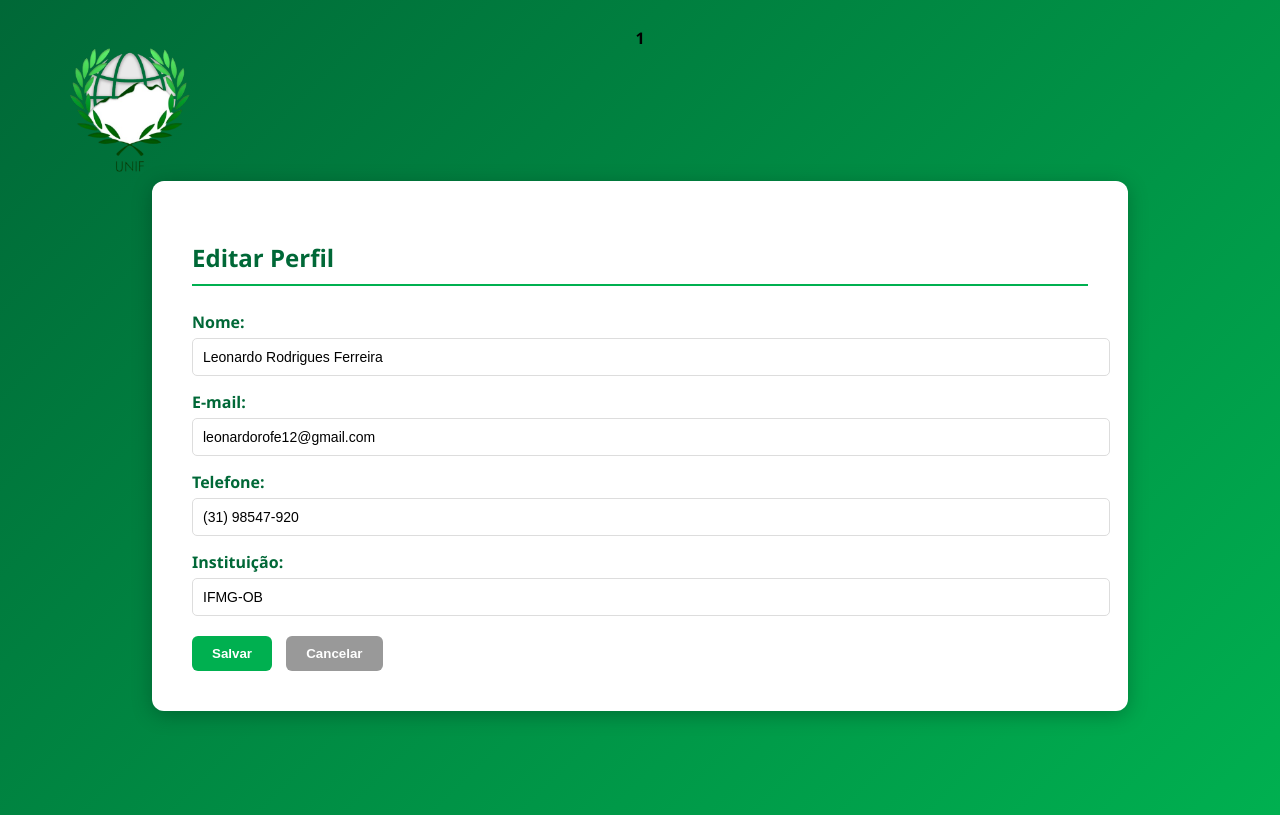
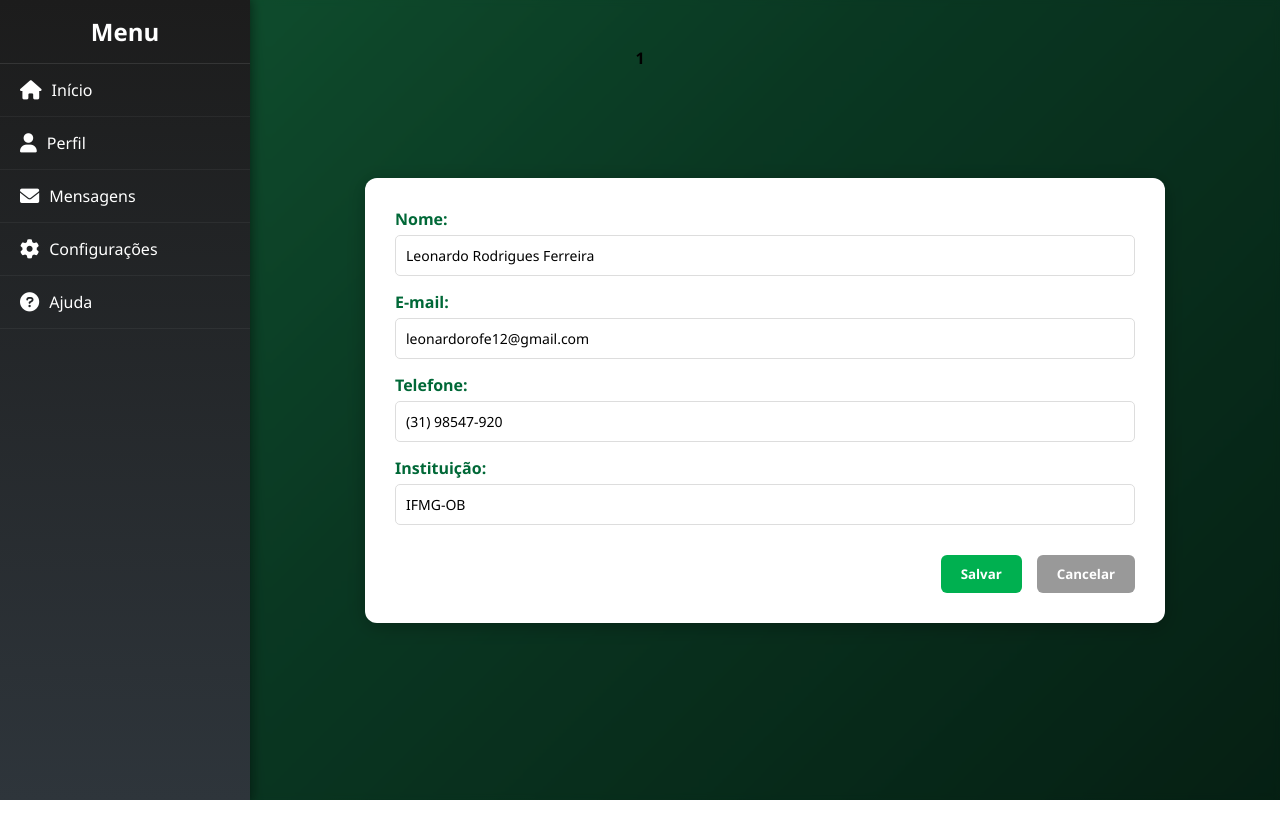
Before and after one commit to MatheusRCastro/unif, a PHP site: page /perfil.php in a window 1280 px wide. Run offline with PHP 8.4, Linux system fonts and the light colour scheme; a user stored in the database is signed in; data comes from the database, SQL or seed files in the repository.

Commit message:
tela de perfil concluida

```diff
--- a/pages/perfil.php
+++ b/pages/perfil.php
@@ -2,7 +2,7 @@
 session_start();
 require_once 'php/conexao.php'; // Inclui o arquivo de conexão
 
-// Processar atualização do perfil
+// Processar atualização do perfil (MANTIDO INTACTO)
 if ($_SERVER['REQUEST_METHOD'] === 'POST' && isset($_POST['atualizar_perfil'])) {
     if (!$conn || $conn->connect_error) {
         $_SESSION['mensagem'] = "Erro de conexão com o banco de dados";
@@ -72,7 +72,7 @@
     exit();
 }
 
-// Buscar dados atualizados do usuário do banco
+// Buscar dados atualizados do usuário do banco (MANTIDO INTACTO)
 if (isset($_SESSION["cpf"]) && $conn && !$conn->connect_error) {
     $cpf = $_SESSION["cpf"];
     $sql = "SELECT nome, email, telefone, instituicao FROM usuario WHERE cpf = ?";
@@ -98,55 +98,11 @@
 
 <head>
     <meta charset="UTF-8">
+    <meta name="viewport" content="width=device-width, initial-scale=1.0" />
     <title>Perfil - UNIF</title>
-  <link rel="stylesheet" href="styles/perfil.css">
+
     <link rel="stylesheet" href="https://cdnjs.cloudflare.com/ajax/libs/font-awesome/6.0.0-beta3/css/all.min.css" />
-  <script src="scripts/sidebar.js" defer></script>
-  <style>
-    .mensagem {
-        padding: 12px 20px;
-        margin: 15px 0;
-        border-radius: 5px;
-        text-align: center;
-        font-weight: bold;
-        animation: fadeIn 0.5s;
-    }
-
-    .mensagem.sucesso {
-        background-color: #d4edda;
-        color: #155724;
-        border: 1px solid #c3e6cb;
-    }
-
-    .mensagem.erro {
-        background-color: #f8d7da;
-        color: #721c24;
-        border: 1px solid #f5c6cb;
-    }
-
-    @keyframes fadeIn {
-        from { opacity: 0; transform: translateY(-10px); }
-        to { opacity: 1; transform: translateY(0); }
-    }
-
-    .form-section form {
-        width: 100%;
-    }
-
-    .input-group input {
-        width: 100%;
-        padding: 10px;
-        border: 1px solid #ddd;
-        border-radius: 5px;
-        font-size: 14px;
-    }
-
-    .input-group input:focus {
-        outline: none;
-        border-color: #4a6fa5;
-        box-shadow: 0 0 0 2px rgba(74, 111, 165, 0.2);
-    }
-  </style>
+    <link rel="stylesheet" href="styles/global.css" /> <link rel="stylesheet" href="styles/perfil.css"> <script src="scripts/sidebar.js" defer></script>
     </head>
 
 <body>
@@ -155,7 +111,7 @@
     // Verifica se foi iniciada a sessão do usuário
     if (isset($_SESSION["cpf"])) {
 
-    // Mostrar mensagem se existir
+        // Mostrar mensagem se existir (MANTIDO INTACTO)
         if (isset($_SESSION['mensagem'])) {
             $tipo = $_SESSION['tipo_mensagem'] ?? 'erro';
             $mensagem = $_SESSION['mensagem'];
@@ -166,13 +122,35 @@
         }
     ?>
 
-    <div class="background">
-      <div class="logo-box">
-        <img src="images/unif.png" alt="Logo UNIF" class="logo">
+    <div class="container"> <nav class="sidebar collapsed">
+            <div class="sidebar-header">
+                <h2>Menu</h2>
             </div>
 
+            <ul class="sidebar-menu">
+                <li data-tooltip="Início">
+                    <a href="inicio.php"><i class="fas fa-home"></i> <span>Início</span></a>
+                </li>
+                <li data-tooltip="Perfil">
+                    <a href="perfil.php"><i class="fas fa-user"></i> <span>Perfil</span></a>
+                </li>
+                <li data-tooltip="Mensagens">
+                    <a href="mensagens.php"><i class="fas fa-envelope"></i> <span>Mensagens</span></a>
+                </li>
+                <li data-tooltip="Configurações">
+                    <a href="#"><i class="fas fa-cog"></i> <span>Configurações</span></a>
+                </li>
+                <li data-tooltip="Ajuda">
+                    <a href="ajuda.php"><i class="fas fa-question-circle"></i> <span>Ajuda</span></a>
+                </li>
+            </ul>
+        </nav>
+
+        <main class="main-content">
+            <div class="wraper">
+
+
                 <div class="profile-box">
-        <h2>Editar Perfil</h2>
                     <div class="info-section">
                         <div class="form-section">
                             <form method="POST" action="">
@@ -205,9 +183,11 @@
                     </div>
                 </div>
             </div>
+        </main>
+    </div>
 
     <script>
-      // Adicionar validação de formulário
+        // MANTIDO INTACTO
         document.addEventListener('DOMContentLoaded', function() {
           const form = document.querySelector('form');
           const telefoneInput = document.querySelector('input[name="telefone"]');
@@ -261,7 +241,7 @@
     <?php
     }
 
-  // Fechar conexão se existir
+    // Fechar conexão se existir (MANTIDO INTACTO)
     if ($conn && !$conn->connect_error) {
         $conn->close();
     }
--- a/pages/styles/perfil.css
+++ b/pages/styles/perfil.css
@@ -1,72 +1,207 @@
+/* Reset (Copiado do início) */
+* {
+  margin: 0;
+  padding: 0;
+  box-sizing: border-box;
+  font-family: 'Segoe UI', Arial, sans-serif;
+}
+
+/* Layout principal e Background (Copiado do início) */
 body {
-    margin: 0;
-    font-family: "Segoe UI", Arial, sans-serif;
-    background: linear-gradient(135deg, #006837, #00b050);
+  background-color: #1a5c1a; /* Cor de fundo genérica, ajuste conforme necessário */
   min-height: 100vh;
 }
 
-  .logo-box {
-    position: absolute;
-    top: 30px;
-    left: 50px;
+.container {
+  display: flex;
+  min-height: 100vh;
 }
 
-  .logo {
-    width: 160px;
+/* ----------------------------------- */
+/* Estilos da Sidebar (Copiado do início)*/
+/* ----------------------------------- */
+
+.sidebar {
+  width: 70px;
+  background: linear-gradient(180deg, #1c1c1c, #2e353b);
+  color: white;
+  transition: all 0.3s ease;
+  overflow: hidden;
+  box-shadow: 2px 0 8px rgba(0, 0, 0, 0.5);
 }
+
+.sidebar:hover {
+  width: 250px;
+}
+
+.sidebar-header {
+  text-align: center;
+  padding: 15px 0;
+  border-bottom: 1px solid rgba(255, 255, 255, 0.1);
+}
+
+.sidebar .sidebar-header h2,
+.sidebar .sidebar-menu li span {
+  display: none;
+}
+
+.sidebar:hover .sidebar-header h2,
+.sidebar:hover .sidebar-menu li span {
+  display: inline;
+}
+
+/* Itens da sidebar */
+.sidebar-menu {
+  list-style: none;
+}
+
+.sidebar-menu li {
+  padding: 15px 20px;
+  border-bottom: 1px solid rgba(255, 255, 255, 0.05);
+  transition: background 0.3s, transform 0.2s;
+  text-align: center;
+}
+
+.sidebar-menu li:hover {
+  background-color: #3d4a58;
+  transform: translateX(5px);
+}
+
+.sidebar-menu a {
+  color: white;
+  text-decoration: none;
+  display: flex;
+  align-items: center;
+  justify-content: center;
+  font-weight: 500;
+}
+
+.sidebar-menu i {
+  font-size: 1.5rem;
+  transition: color 0.3s;
+}
+
+.sidebar:hover .sidebar-menu i {
+  margin-right: 10px;
+  font-size: 1.2rem;
+}
+
+
+/* ----------------------------------- */
+/* Estilos do Conteúdo Principal (Copiado do início) */
+/* ----------------------------------- */
+
+.main-content {
+  flex: 1;
+  padding: 30px;
+  background-color: rgba(0, 0, 0, 0.3); /* Transparente com leve escurecimento */
+  color: white;
+  backdrop-filter: blur(3px); /* Efeito vidro fosco */
+  display: flex;
+  justify-content: center; /* Centraliza o conteúdo horizontalmente */
+  align-items: center; /* Centraliza o conteúdo verticalmente */
+}
+
+/* Conteúdo interno (Copiado do início) */
+.wraper {
+  display: flex;
+  flex-direction: column;
+  align-items: center;
+  gap: 25px;
+  padding: 20px;
+  width: 100%;
+  max-width: 900px; /* Aumentado a largura máxima do wrapper */
+}
+
+
+/* Cabeçalho (Copiado do início) */
+.cabecalho {
+  background: white;
+  color: #1a5c1a;
+  font-weight: bold;
+  font-size: 1.3rem;
+  text-align: center;
+  padding: 15px 25px;
+  border-radius: 12px;
+  box-shadow: 0px 3px 8px rgba(0, 0, 0, 0.3);
+  transition: transform 0.3s ease, box-shadow 0.3s ease;
+  width: 100%;
+  max-width: 400px;
+}
+
+.cabecalho:hover {
+  transform: translateY(-3px);
+  box-shadow: 0px 6px 15px rgba(0, 0, 0, 0.5);
+}
+
+
+/* ----------------------------------- */
+/* Estilos de Mensagem (Do Perfil Original) */
+/* ----------------------------------- */
+
+.mensagem {
+  padding: 12px 20px;
+  margin: 15px auto;
+  border-radius: 5px;
+  text-align: center;
+  font-weight: bold;
+  animation: fadeIn 0.5s;
+  width: 90%;
+  max-width: 500px;
+  position: absolute;
+  top: 20px;
+  left: 50%;
+  transform: translateX(-50%);
+  z-index: 100;
+}
+
+.mensagem.sucesso {
+  background-color: #d4edda;
+  color: #155724;
+  border: 1px solid #c3e6cb;
+}
+
+.mensagem.erro {
+  background-color: #f8d7da;
+  color: #721c24;
+  border: 1px solid #f5c6cb;
+}
+
+@keyframes fadeIn {
+  from { opacity: 0; transform: translate(-50%, -10px); }
+  to { opacity: 1; transform: translate(-50%, 0); }
+}
+
+
+/* ----------------------------------- */
+/* Estilos do Formulário de Perfil (Aumento da Box) */
+/* ----------------------------------- */
 
 .profile-box {
   background-color: #fff;
-    width: 70%;
-    max-width: 900px;
-    margin: 120px auto;
+  width: 95%;
+  /* ALTERAÇÃO AQUI: AUMENTANDO A LARGURA MÁXIMA */
+  max-width: 800px;
+  margin: 0 auto;
   border-radius: 12px;
   box-shadow: 0 4px 20px rgba(0, 0, 0, 0.25);
-    padding: 40px;
-  }
-
-  .profile-box h2 {
-    color: #006837;
-    margin-bottom: 25px;
-    border-bottom: 2px solid #00b050;
-    padding-bottom: 10px;
+  padding: 30px;
 }
 
 .info-section {
   display: flex;
-    gap: 40px;
+  gap: 30px;
   flex-wrap: wrap;
-  }
-
-  .avatar-section {
-    text-align: center;
-  }
-
-  .avatar {
-    width: 140px;
-    height: 140px;
-    border-radius: 10px;
-    object-fit: cover;
-    border: 2px solid #00b050;
-    margin-bottom: 10px;
-  }
-
-  .change-btn {
-    background-color: #00b050;
-    color: #fff;
-    border: none;
-    border-radius: 6px;
-    padding: 8px 15px;
-    cursor: pointer;
-  }
-
-  .change-btn:hover {
-    background-color: #00913f;
+  justify-content: center;
 }
 
 .form-section {
   flex: 1;
-    min-width: 300px;
+  min-width: 250px;
+}
+
+.form-section form {
+  width: 100%;
 }
 
 .input-group {
@@ -81,15 +216,28 @@
   margin-bottom: 5px;
 }
 
+/* Estilos de input misturando o original do perfil com o bloco <style> */
 .input-group input {
-    padding: 8px;
+  width: 100%;
+  padding: 10px;
+  border: 1px solid #ddd;
   border-radius: 5px;
-    border: 1px solid #ccc;
-    font-size: 15px;
+  font-size: 14px;
+  outline: none;
+  transition: border-color 0.3s, box-shadow 0.3s;
+}
+
+.input-group input:focus {
+  outline: none;
+  border-color: #4a6fa5;
+  box-shadow: 0 0 0 2px rgba(74, 111, 165, 0.2);
 }
 
 .button-group {
-    margin-top: 20px;
+  margin-top: 30px;
+  display: flex;
+  justify-content: flex-end;
+  gap: 15px;
 }
 
 .update-btn,
@@ -99,12 +247,12 @@
   border-radius: 6px;
   cursor: pointer;
   font-weight: bold;
+  transition: background-color 0.3s;
 }
 
 .update-btn {
   background-color: #00b050;
   color: white;
-    margin-right: 10px;
 }
 
 .cancel-btn {
@@ -119,3 +267,39 @@
 .cancel-btn:hover {
   background-color: #777;
 }
+
+
+/* ----------------------------------- */
+/* Responsividade (Copiada do início e ajustada) */
+/* ----------------------------------- */
+
+@media (max-width: 768px) {
+  .sidebar {
+      width: 60px;
+  }
+
+  .sidebar:hover {
+      width: 180px;
+  }
+
+  .cabecalho {
+      font-size: 1.1rem;
+      padding: 10px 20px;
+      max-width: 90%;
+  }
+
+  .main-content {
+      padding: 15px;
+  }
+
+  .profile-box {
+      padding: 20px;
+      max-width: 95%; /* Mantém a responsividade em telas menores */
+  }
+
+  .button-group {
+      justify-content: center;
+      flex-direction: column;
+      gap: 10px;
+  }
+}
```
Lines whose indentation alone changed are shown as unchanged.
